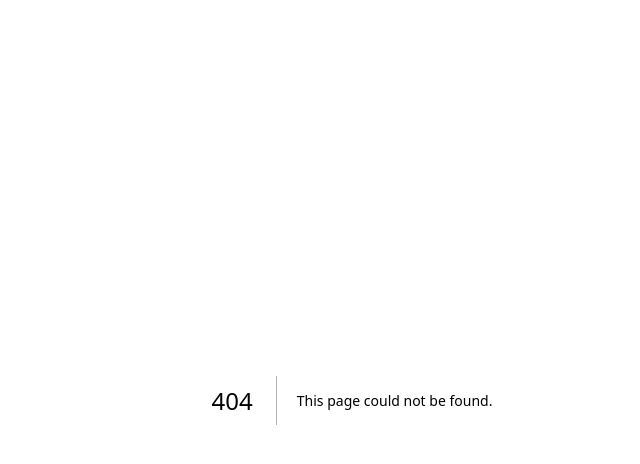
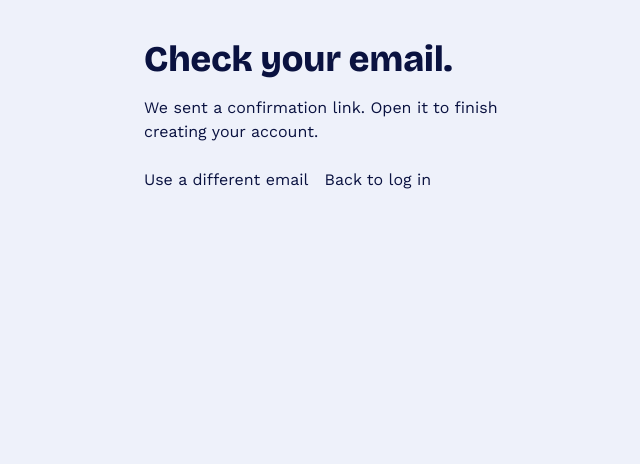
Before and after one commit to sammeadss/choonit.com, a Next.js app: page /check-email in a window 1280 px wide. Before the commit this address had no page. Shown: the top 464 px of the page, without its empty margins (288-928 px from the left). Built offline with nearby package versions, Linux system fonts and the light colour scheme.

Commit message:
feat: add check-email page

```diff
--- /dev/null
+++ b/app/check-email/page.tsx
@@ -0,0 +1,51 @@
+import Link from 'next/link';
+import { Suspense } from 'react';
+
+export default function CheckEmailPage(props: PageProps<'/check-email'>) {
+  return (
+    <main className="mx-auto w-full max-w-md px-4 py-10">
+      <Suspense>
+        <CheckEmailContent searchParams={props.searchParams} />
+      </Suspense>
+    </main>
+  );
+}
+
+async function CheckEmailContent({
+  searchParams,
+}: {
+  searchParams: PageProps<'/check-email'>['searchParams'];
+}) {
+  const { email, status } = await searchParams;
+  const address = typeof email === 'string' ? email : undefined;
+
+  if (status === 'expired') {
+    return (
+      <>
+        <h1 className="font-heading text-4xl font-extrabold">This link can&apos;t be used.</h1>
+        <p className="mt-4">
+          Confirmation links work once and expire after an hour. If you already confirmed your
+          email, log in. Otherwise, sign up again to get a new link.
+        </p>
+        <p className="mt-6 flex gap-4">
+          <Link href="/login">Log in</Link>
+          <Link href="/signup">Sign up again</Link>
+        </p>
+      </>
+    );
+  }
+
+  return (
+    <>
+      <h1 className="font-heading text-4xl font-extrabold">Check your email.</h1>
+      <p className="mt-4">
+        We sent a confirmation link{address ? ` to ${address}` : ''}. Open it to finish creating
+        your account.
+      </p>
+      <p className="mt-6 flex gap-4">
+        <Link href="/signup">Use a different email</Link>
+        <Link href="/login">Back to log in</Link>
+      </p>
+    </>
+  );
+}
```
